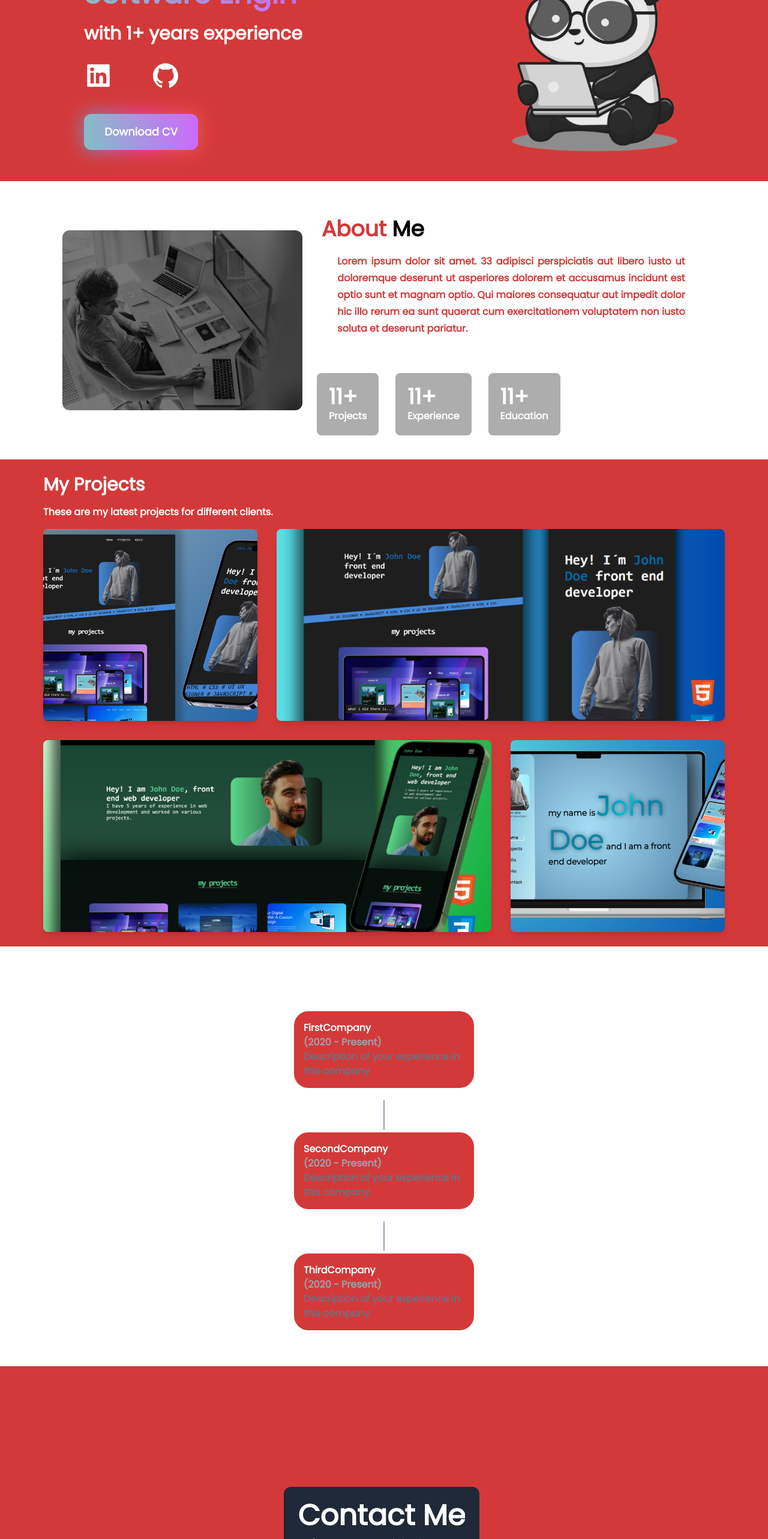
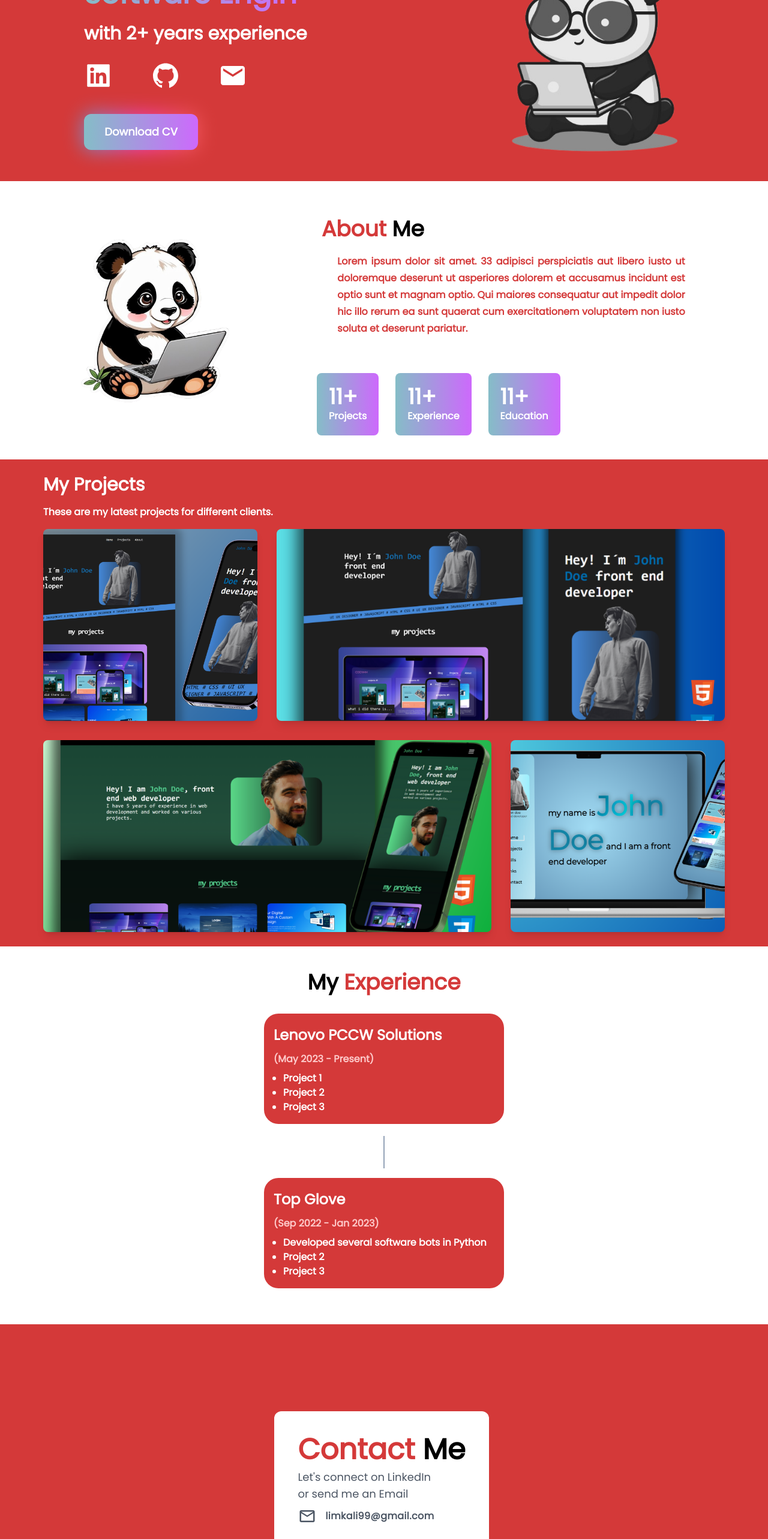
Before and after one commit to kalilim269/my-portfolio, a React (Create React App) app: page / in a window 1280 px wide. Shown: the part 234-2800 px from the top of the page at 60% size. Built offline with nearby package versions, Linux system fonts and the light colour scheme.

Commit message:
Third commit

```diff
--- a/src/components/About.jsx
+++ b/src/components/About.jsx
@@ -1,5 +1,5 @@
 import React from "react";
-import aboutImg from "../assets/about4.jpeg";
+import pandaprofile from "../assets/pandapic.png"
 
 const About = () => {
   return (
@@ -8,9 +8,9 @@ const About = () => {
         <div>
           <div className="w-[400px] h-full">
             <img
-              src={aboutImg}
-              alt=""
-              className="object-cover rounded-xl h-[300px] filter grayscale brightness-50"
+              src={pandaprofile}
+              alt="Panda-using-a-laptop"
+              className="object-cover rounded-xl h-[300px]"
             />
           </div>
         </div>
@@ -32,21 +32,21 @@ const About = () => {
           </div>
 
           <div className="flex mt-10 items-center gap-7">
-            <div className="bg-[#333333]/40 p-5 rounded-lg">
+            <div className="bg-primary-color p-5 rounded-lg">
               <h3 className="md:text-4xl text-2xl font-semibold text-white">11
                 <span>+</span>
               </h3>
               <p><span className="md:text-base text-xs">Projects</span></p>
             </div>
 
-            <div className="bg-[#333333]/40 p-5 rounded-lg">
+            <div className="bg-primary-color p-5 rounded-lg">
               <h3 className="md:text-4xl text-2xl font-semibold text-white">11
                 <span>+</span>
               </h3>
               <p><span className="md:text-base text-xs">Experience</span></p>
             </div>
 
-            <div className="bg-[#333333]/40 p-5 rounded-lg">
+            <div className="bg-primary-color p-5 rounded-lg">
               <h3 className="md:text-4xl text-2xl font-semibold text-white">11
                 <span>+</span>
               </h3>
--- a/src/components/Contact.jsx
+++ b/src/components/Contact.jsx
@@ -3,19 +3,19 @@ import { MdOutlineEmail } from "react-icons/md";
 
 const Contact = () => {
   return (
-    <div className='flex justify-center my-5 h-full sm:h-[70vh] items-center' id='contact'>
+    <div className='flex justify-center my-5 h-full sm:h-[60vh] items-center' id='contact'>
         <div className='max-w-[1200px] mx-auto'>
             <div className='grid grid-cols-1'>
-                <div className='p-6 mr-2 bg-gray-800 rounded-xl flex flex-col justify-around'>
-                    <h1 className='text-4xl sm:text-5xl text-white'>
-                        Contact <span>Me</span>
+                <div className='p-10 mr-2 bg-white rounded-xl flex flex-col justify-around'>
+                    <h1 className='text-4xl sm:text-5xl text-[#d43939]'>
+                        Contact <span className='text-black'>Me</span>
                     </h1>
-                    <p className='text-normal text-lg font-medium text-gray-400 mt-2'>
-                        Let's connect on LinkedIn <br/> or send me an Email
+                    <p className='text-normal text-lg font-medium text-gray-600 mt-2'>
+                        Let's connect on <a href='https://www.linkedin.com/in/limkali/' target='blank' className='hover:text-blue-400'>LinkedIn</a><br/> or send me an Email
                     </p>
 
-                    <div className='flex items-center mt-2 text-gray-400'>
-                        <MdOutlineEmail size={30}/>
+                    <div className='flex items-center mt-2 text-gray-600'>
+                        <a href="mailto:limkali99@gmail.com"><MdOutlineEmail size={30}/></a>
                         <div className='ml-4 text-md tracking-wide w-40'>
                             <p>limkali99@gmail.com</p>
                         </div>
--- a/src/components/Experience.jsx
+++ b/src/components/Experience.jsx
@@ -1,40 +1,39 @@
-import React from 'react'
+import React from "react";
 
 const Experience = () => {
   return (
-    <div className='py-10 bg-[#ffffff]' id='experience'>
-        <h2 className='mb-8 text-3xl text-white text-center'>My <span>Experience</span></h2>
+    <div className="py-10 bg-[#ffffff]" id="experience">
+      <h2 className="mb-8 text-4xl text-black text-center">
+        My <span className="text-[#d43939]">Experience</span>
+      </h2>
 
-        <div className='mb-[20px] text-white relative bg-[#d43939] p-4 rounded-3xl max-w-[300px] sm:max-x-[600px] mx-auto'>
-            <p>FirstCompany</p>
-            <p className='text-gray-400'>(2020 - Present)</p>
-            <p className='text-gray-500'>
-                Description of your experience in this company
-            </p>
-        </div>
+      <div className="mb-[20px] text-white relative bg-[#d43939] p-4 rounded-3xl max-w-[400px] sm:max-x-[600px] mx-auto">
+        <p className="text-2xl py-1">Lenovo PCCW Solutions</p>
+        <p className="text-red-200 py-2">(May 2023 - Present)</p>
+        <p className="text-white">
+        <ul className="list-disc pl-4">
+            <li>Project 1</li>
+            <li>Project 2</li>
+            <li>Project 3</li>
+          </ul>
+        </p>
+      </div>
 
-        <div className='h-[50px] w-[2px] bg-slate-400 relative my-1 mx-auto'></div>
+      <div className="h-[54px] w-[2px] bg-slate-400 relative my-4 mx-auto"></div>
 
-        <div className='mb-[20px] text-white relative bg-[#d43939] p-4 rounded-3xl max-w-[300px] sm:max-x-[600px] mx-auto'>
-            <p>SecondCompany</p>
-            <p className='text-gray-400'>(2020 - Present)</p>
-            <p className='text-gray-500'>
-                Description of your experience in this company
-            </p>
-        </div>
+      <div className="mb-[20px] text-white relative bg-[#d43939] p-4 rounded-3xl max-w-[400px] sm:max-x-[600px] mx-auto">
+        <p className="text-2xl py-1">Top Glove</p>
+        <p className="text-red-200 py-2">(Sep 2022 - Jan 2023)</p>
+        <p className="text-white">
+          <ul className="list-disc pl-4">
+            <li>Developed several software bots in Python</li>
+            <li>Project 2</li>
+            <li>Project 3</li>
+          </ul>
+        </p>
+      </div>
+    </div>
+  );
+};
 
-        <div className='h-[50px] w-[2px] bg-slate-400 relative my-1 mx-auto'></div>
-
-        <div className='mb-[20px] text-white relative bg-[#d43939] p-4 rounded-3xl max-w-[300px] sm:max-x-[600px] mx-auto'>
-            <p>ThirdCompany</p>
-            <p className='text-gray-400'>(2020 - Present)</p>
-            <p className='text-gray-500'>
-                Description of your experience in this company
-            </p>
-        </div>
-
-    </div>
-  )
-}
-
-export default Experience
+export default Experience;
--- a/src/components/Footer.jsx
+++ b/src/components/Footer.jsx
@@ -1,16 +1,25 @@
-import React from 'react'
-import {FaGithubSquare, FaLinkedin} from 'react-icons/fa'
+import React from "react";
+import { FaGithubSquare, FaLinkedin } from "react-icons/fa";
+import { FaLocationDot } from "react-icons/fa6";
 
 const Footer = () => {
   return (
-    <div className='mt-12 w-max-[800px] border-t border-gray-500 text-center'>
-        <p className='my-5 text-gray-500'>33 Test <br/>Test Blvd., 3303</p>
-        <div className='inline-flex text-gray-500 gap-4 text-3xl'>
-            <FaGithubSquare/>
-            <FaLinkedin/>
-        </div>
+    <div className="mt-12 pb-6 w-max-[800px] border-t border-white text-center">
+      <p className="my-5 text-white inline-flex">
+        <FaLocationDot size={20} className="mr-2"/>
+        Puchong, Selangor
+      </p>
+      <br />
+      <div className="inline-flex text-white gap-4 text-3xl">
+        <a href="https://github.com/kalilim269" target="blank">
+          <FaGithubSquare />
+        </a>
+        <a href="https://www.linkedin.com/in/limkali/" target="blank">
+          <FaLinkedin />
+        </a>
+      </div>
     </div>
-  )
-}
+  );
+};
 
-export default Footer
+export default Footer;
--- a/src/components/Home.jsx
+++ b/src/components/Home.jsx
@@ -2,6 +2,7 @@ import React from "react";
 import profilepic from "../assets/profilepic2.png";
 import { AiFillLinkedin, AiFillGithub } from "react-icons/ai";
 import { TypeAnimation } from "react-type-animation";
+import { MdEmail } from "react-icons/md";
 
 const Hero = () => {
   return (
@@ -25,15 +26,19 @@ const Hero = () => {
           </h1>
           <div>
             <p className="md:text-3xl sm:text-2xl text-lg font-bold text-white">
-              with 1+ years experience
+              with 2+ years experience
             </p>
           </div>
           <div className="text-5xl flex justify-start gap-16 my-7 text-white">
             <a href="https://www.linkedin.com/in/limkali/" target="blank">
               <AiFillLinkedin />
             </a>
-
-            <AiFillGithub />
+            <a href="https://github.com/kalilim269" target="blank">
+              <AiFillGithub />
+            </a>
+            <a href="mailto:limkali99@gmail.com">
+              <MdEmail />
+            </a>
           </div>
           <div className="relative inline-flex group my-3">
             <div
--- a/src/components/Navbar.jsx
+++ b/src/components/Navbar.jsx
@@ -25,7 +25,7 @@ const Navbar = () => {
       <div
         className={
           nav
-            ? "z-10 text-white fixed h-full left-0 top-0 w-[20%] border-r-gray-900 bg-[#f14f4f] ease-in-out duration-500"
+            ? "z-10 text-white fixed h-full left-0 top-0 w-[50%] border-r-gray-900 bg-[#f14f4f] ease-in-out duration-500"
             : "fixed left-[-100%]"
         }
       >
```
Also changed, not shown: src/assets/pandapic.png (added).
